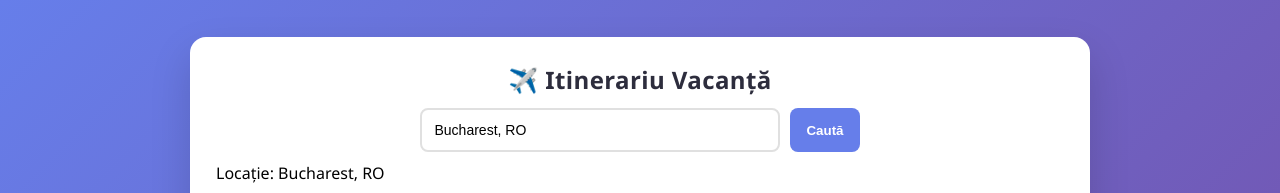
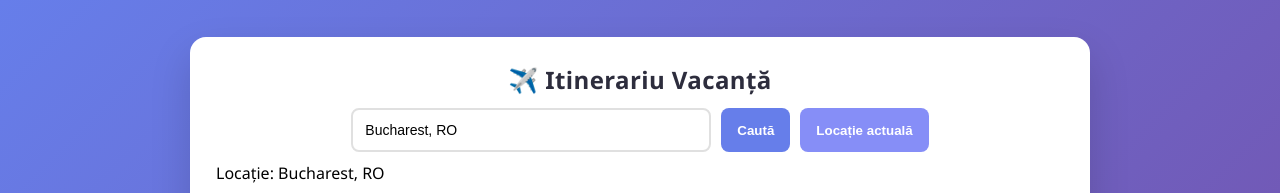
Before and after one commit to SimonaFlorentina/react-todolist, a React (Vite) app: page / in a window 1280 px wide. Shown: the top 193 px of the page. Built offline with nearby package versions, Linux system fonts and the light colour scheme; no server answers; the database is empty.

Commit message:
Improve weather background, add manual/current location controls, and fix day normalization

```diff
--- a/src/App.css
+++ b/src/App.css
@@ -17,6 +17,22 @@ body {
 .container {
   width: 100%;
   max-width: 900px;
+}
+
+.container.sunny {
+  background: linear-gradient(135deg, #ffeb8c 0%, #ff9f1c 100%);
+}
+
+.container.rainy {
+  background: linear-gradient(135deg, #4facfe 0%, #00f2fe 100%);
+}
+
+.container.cloudy {
+  background: linear-gradient(135deg, #d7d2cc 0%, #304352 100%);
+}
+
+.container.snowy {
+  background: linear-gradient(135deg, #eaf0fb 0%, #d4e1f5 100%);
 }
 
 .itinerary-app {
@@ -148,6 +164,13 @@ h2 {
   margin-bottom: 10px;
 }
 
+.location-row {
+  display: flex;
+  gap: 10px;
+  justify-content: center;
+  flex-wrap: wrap;
+}
+
 .location-input {
   flex: 1;
   min-width: 200px;
@@ -167,6 +190,21 @@ h2 {
 
 .btn-search-location:hover {
   background: #5a67d8;
+}
+
+.btn-location-now {
+  padding: 12px 16px;
+  background: #868ef7;
+  color: white;
+  border: none;
+  border-radius: 8px;
+  cursor: pointer;
+  font-weight: 600;
+  transition: background 0.3s;
+}
+
+.btn-location-now:hover {
+  background: #6c7ae0;
 }
 
 /* Form Section */
--- a/src/App.jsx
+++ b/src/App.jsx
@@ -63,7 +63,7 @@ function App() {
   }
 
   const normalizeDay = (day) => {
-    if (!day || typeof day !== 'object') {
+    if (!day || typeof day !== 'object' || Array.isArray(day)) {
       return { day: 1, date: new Date().toISOString().slice(0, 10), items: [] }
     }
 
@@ -130,6 +130,25 @@ function App() {
     return 'Noros'
   }
 
+  const getWeatherClass = (description) => {
+    const value = description?.toLowerCase() || ''
+    if (value.includes('senin') || value.includes('soare')) return 'sunny'
+    if (value.includes('ploios') || value.includes('furtună') || value.includes('tun')) return 'rainy'
+    if (value.includes('cețos') || value.includes('noros')) return 'cloudy'
+    if (value.includes('ninsoare')) return 'snowy'
+    return 'cloudy'
+  }
+
+  const getWeatherEmoji = (description) => {
+    const value = description?.toLowerCase() || ''
+    if (value.includes('senin')) return '☀️'
+    if (value.includes('parțial')) return '🌤️'
+    if (value.includes('ploios') || value.includes('furtună')) return '🌧️'
+    if (value.includes('cețos')) return '🌫️'
+    if (value.includes('ninsoare')) return '❄️'
+    return '⛅'
+  }
+
   const fetchWeatherForRange = async (startDate, endDate) => {
     try {
       const url = `https://api.open-meteo.com/v1/forecast?latitude=${location.latitude}&longitude=${location.longitude}&daily=weathercode,temperature_2m_max,temperature_2m_min&timezone=Europe/Bucharest&start_date=${startDate}&end_date=${endDate}`
@@ -161,7 +180,10 @@ function App() {
   }
 
   const searchLocation = async () => {
-    if (!locationQuery.trim()) return
+    if (!locationQuery.trim()) {
+      setLocationMessage('Scrie o locație înainte de a căuta.')
+      return
+    }
     try {
       setLocationMessage('Caut locație...')
       const url = `https://geocoding-api.open-meteo.com/v1/search?name=${encodeURIComponent(locationQuery)}&count=1&language=ro&format=json`
@@ -183,6 +205,30 @@ function App() {
     } catch (error) {
       setLocationMessage('Eroare la căutarea locației.')
     }
+  }
+
+  const useBrowserLocation = () => {
+    if (!navigator.geolocation) {
+      setLocationMessage('Geolocația nu este disponibilă aici.')
+      return
+    }
+
+    setLocationMessage('Determin locația...')
+    navigator.geolocation.getCurrentPosition(
+      (position) => {
+        const newLocation = {
+          name: 'Locație actuală',
+          latitude: position.coords.latitude,
+          longitude: position.coords.longitude
+        }
+        setLocation(newLocation)
+        setLocationQuery(newLocation.name)
+        setLocationMessage('Locația actuală a fost setată.')
+      },
+      () => {
+        setLocationMessage('Nu am putut obține locația actuală.')
+      }
+    )
   }
 
   useEffect(() => {
@@ -370,6 +416,8 @@ function App() {
 
   const currentDayData = days.find(d => d.day === currentDay) || { date: new Date().toISOString().slice(0, 10), items: [] }
   const currentWeather = weatherCache[currentDayData.date]
+  const weatherClass = currentWeather ? getWeatherClass(currentWeather.description) : ''
+  const weatherEmoji = currentWeather ? getWeatherEmoji(currentWeather.description) : '🌤️'
   const dayTotal = (currentDayData.items || []).reduce((sum, item) => sum + (item.price || 0), 0)
   const tripTotal = days.reduce((sum, day) =>
     sum + ((day.items || []).reduce((daySum, item) => daySum + (item.price || 0), 0)), 0
@@ -380,7 +428,7 @@ function App() {
   }
 
   return (
-    <div className="container">
+    <div className={`container ${weatherClass}`}>
       <div className="itinerary-app">
         <h1>✈️ Itinerariu Vacanță</h1>
 
@@ -393,6 +441,7 @@ function App() {
             className="input location-input"
           />
           <button onClick={searchLocation} className="btn-search-location">Caută</button>
+          <button onClick={useBrowserLocation} className="btn-location-now">Locație actuală</button>
         </div>
         <div className="location-message">{locationMessage || `Locație: ${location.name}`}</div>
 
```
